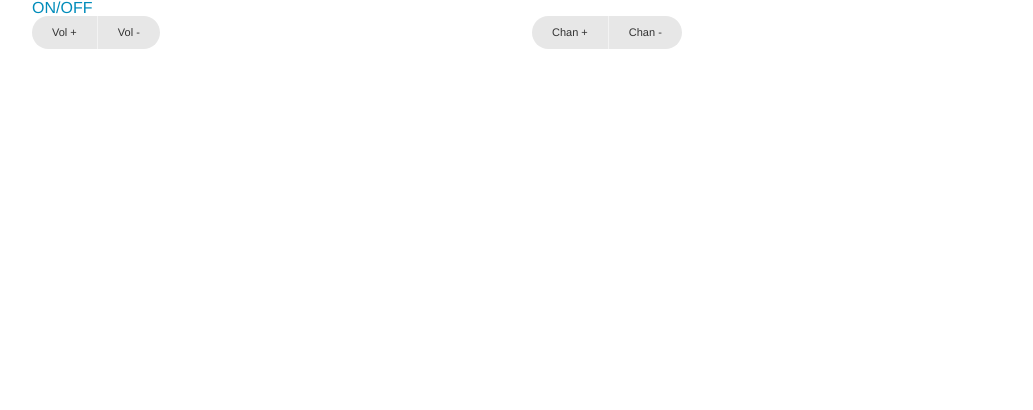
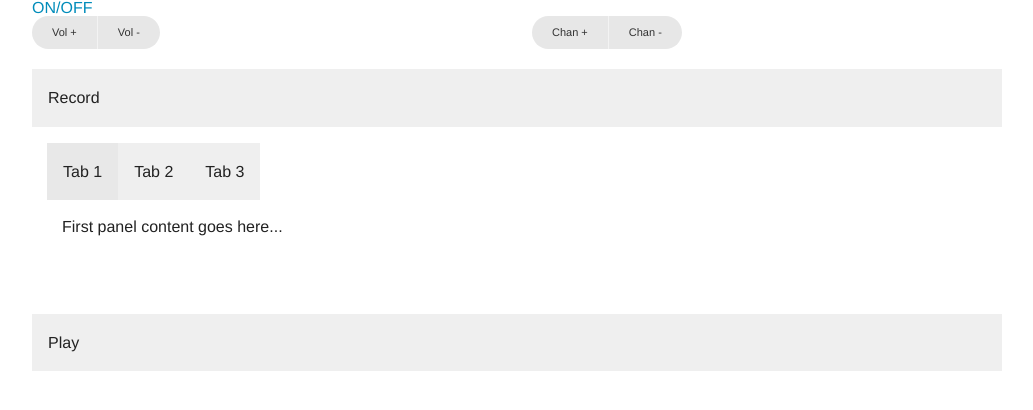
Before and after one commit to JaclynBayless/test, a plain HTML site: page index.html in a window 1280 px wide. Shown: the whole page, without its empty margins (123-1156 px from the left). Drawn offline with Linux system fonts and the light colour scheme.

Commit message:
rec/play
accordian dropdown menu

```diff
--- a/index.html
+++ b/index.html
@@ -13,16 +13,14 @@
     <!-- ON/OFF CONTROLS -->
     <div class="row">
       <div class="small-12 columns">
-
         <a href="#" class"button">ON/OFF</a>
-
       </div>
     </div>
 
     <!--VOLUME & CHANNELS-->
     <div class="row">
 
-      <!--VOL -->
+      <!-- VOL -->
       <div class="small-6 columns">
         <div class="button-bar">
           <ul class="button-group radius round">
@@ -42,7 +40,49 @@
         </div>
       </div>
 
-    </div>
+    </div><!--END VOLUME & CHANNELS-->
+
+    <!-- RECORD & PLAY -->
+    <div class="row">
+      <div class="small-12 columns">
+
+        <dl class="accordion" data-accordion>
+
+          <!-- REC -->
+          <dd>
+            <a href="#panel1">Record</a>
+            <div id="panel1" class="content active">
+              <dl class="tabs" data-tab>
+                <dd class="active"><a href="#panel2-1">Tab 1</a></dd>
+                <dd><a href="#panel2-2">Tab 2</a></dd>
+                <dd><a href="#panel2-3">Tab 3</a></dd>
+              </dl>
+              <div class="tabs-content">
+                <div class="content active" id="panel2-1">
+                  <p>First panel content goes here...</p>
+                </div>
+                <div class="content" id="panel2-2">
+                  <p>Second panel content goes here...</p>
+                </div>
+                <div class="content" id="panel2-3">
+                  <p>Third panel content goes here...</p>
+                </div>
+              </div>
+            </div>
+          </dd>
+
+          <!-- PLAY -->
+          <dd>
+            <a href="#panel2">Play</a>
+            <div id="panel2" class="content">
+              Panel 2. Lorem ipsum dolor sit amet, consectetur adipisicing elit, sed do eiusmod tempor incididunt ut labore et dolore magna aliqua. Ut enim ad minim veniam, quis nostrud exercitation ullamco laboris nisi ut aliquip ex ea commodo consequat.
+            </div>
+          </dd>
+
+        </dl>
+
+      </div>
+    </div><!-- END RECORD & PLAY -->
 
     <script src="js/vendor/jquery.js"></script>
     <script src="js/foundation.min.js"></script>
```
